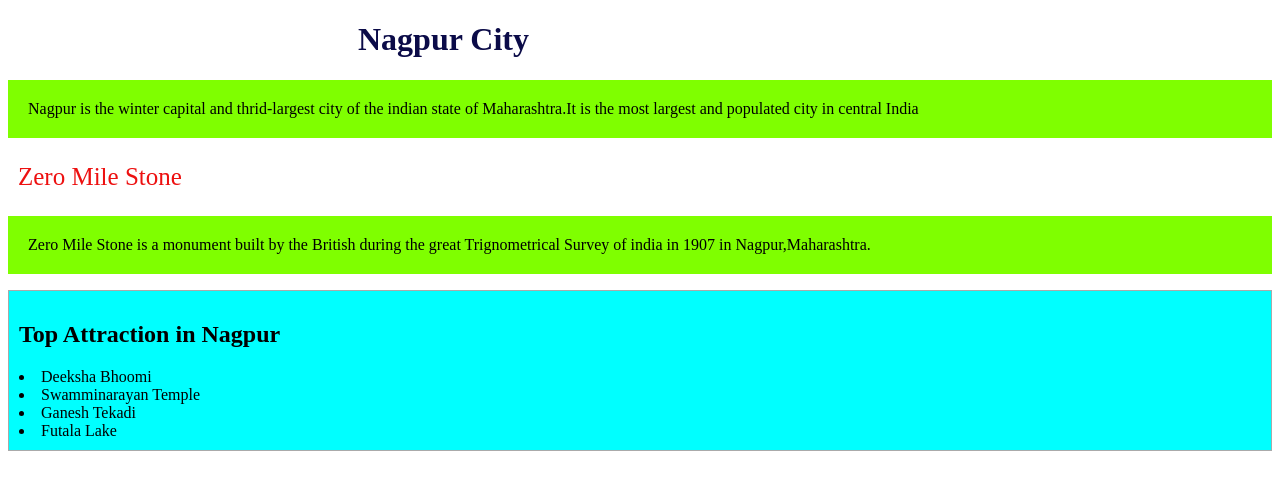
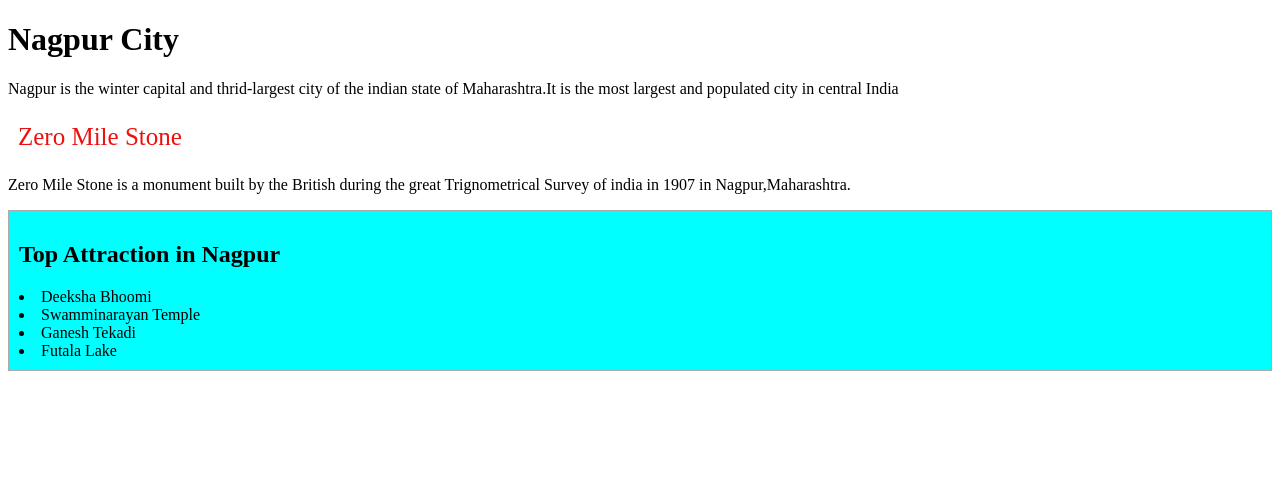
Before and after one commit to gauravjadhao07/city-information-repo, a plain HTML site: page index.html in a window 1280 px wide. Drawn offline with Linux system fonts and the light colour scheme.

Commit message:
style tag remove

```diff
--- a/index.html
+++ b/index.html
@@ -2,22 +2,6 @@
 <html lang="en">
 <head>
     <title>My City</title>
-
-    <style>
-        .city-info {
-         background-color: chartreuse;
-
-         padding: 20px;
-
-        }
-    </style>
-
-<style>
-    #city-name {
-        margin-left: 350px;
-        color: rgb(11, 11, 72);
-    }
-</style>
 
 <link rel="stylesheet" type="text/css" href="style.css">
 </head>
```
